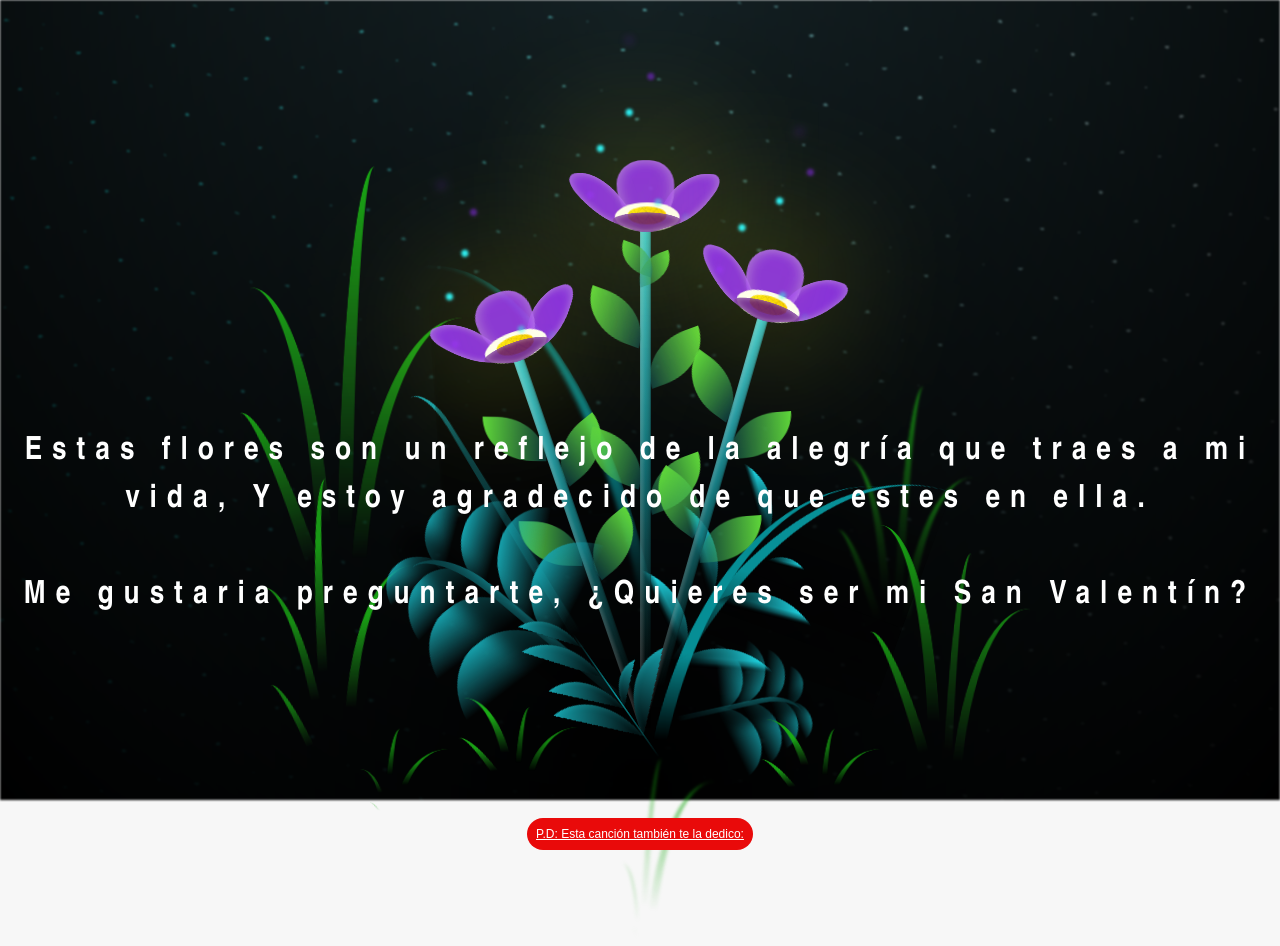
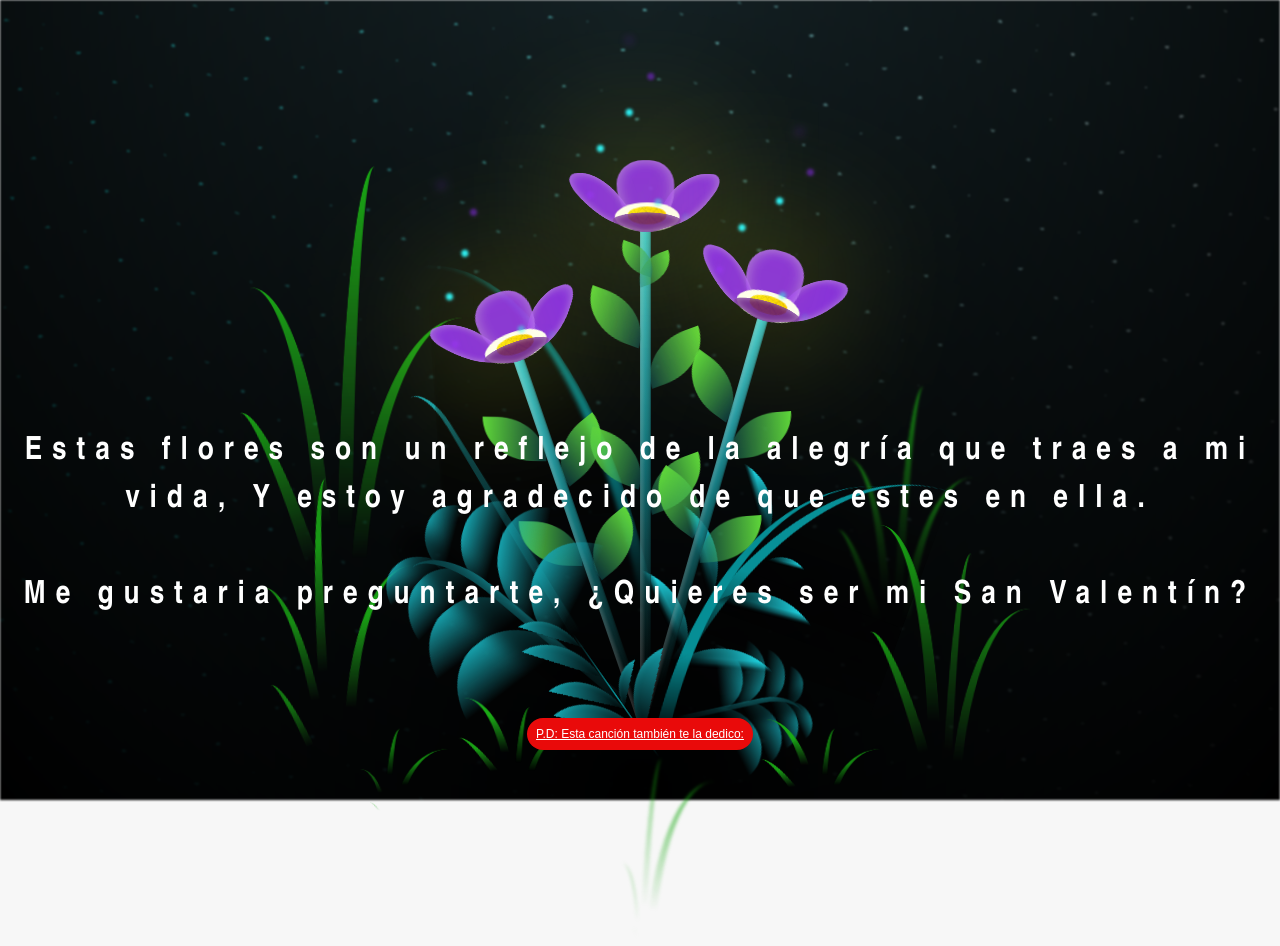
Before and after one commit to XMissingShadowX/XMissingShadowX.github.io, a plain HTML site: page flower.html in a window 1280 px wide. Drawn offline with Linux system fonts and the light colour scheme.

Commit message:
Update main.css

```diff
--- a/css/main.css
+++ b/css/main.css
@@ -17,7 +17,7 @@
   background-color: transparent;
   border: none;
   position: absolute;
-  bottom: -50px;
+  bottom: 50px;
 }
 
 .cancion a{
```
